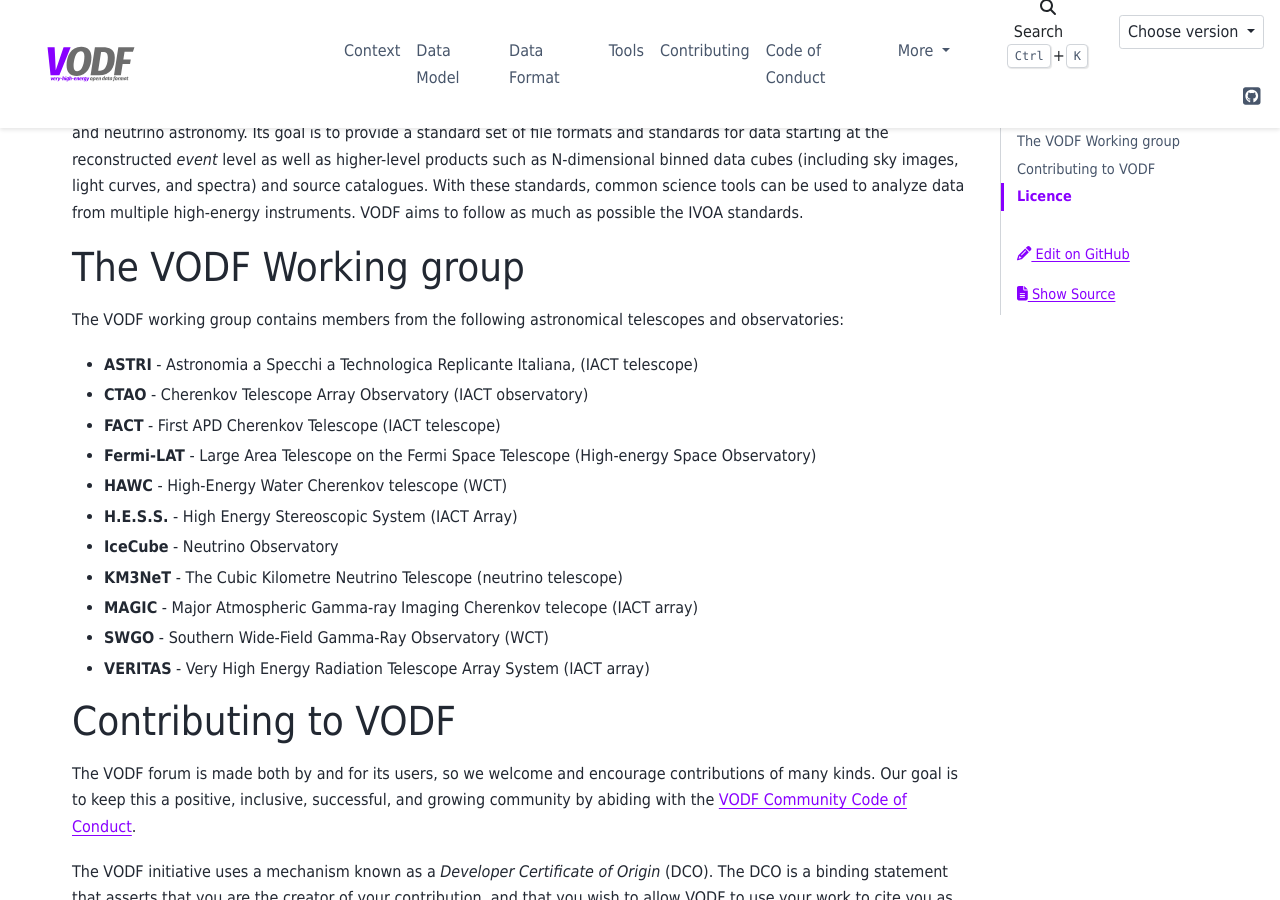
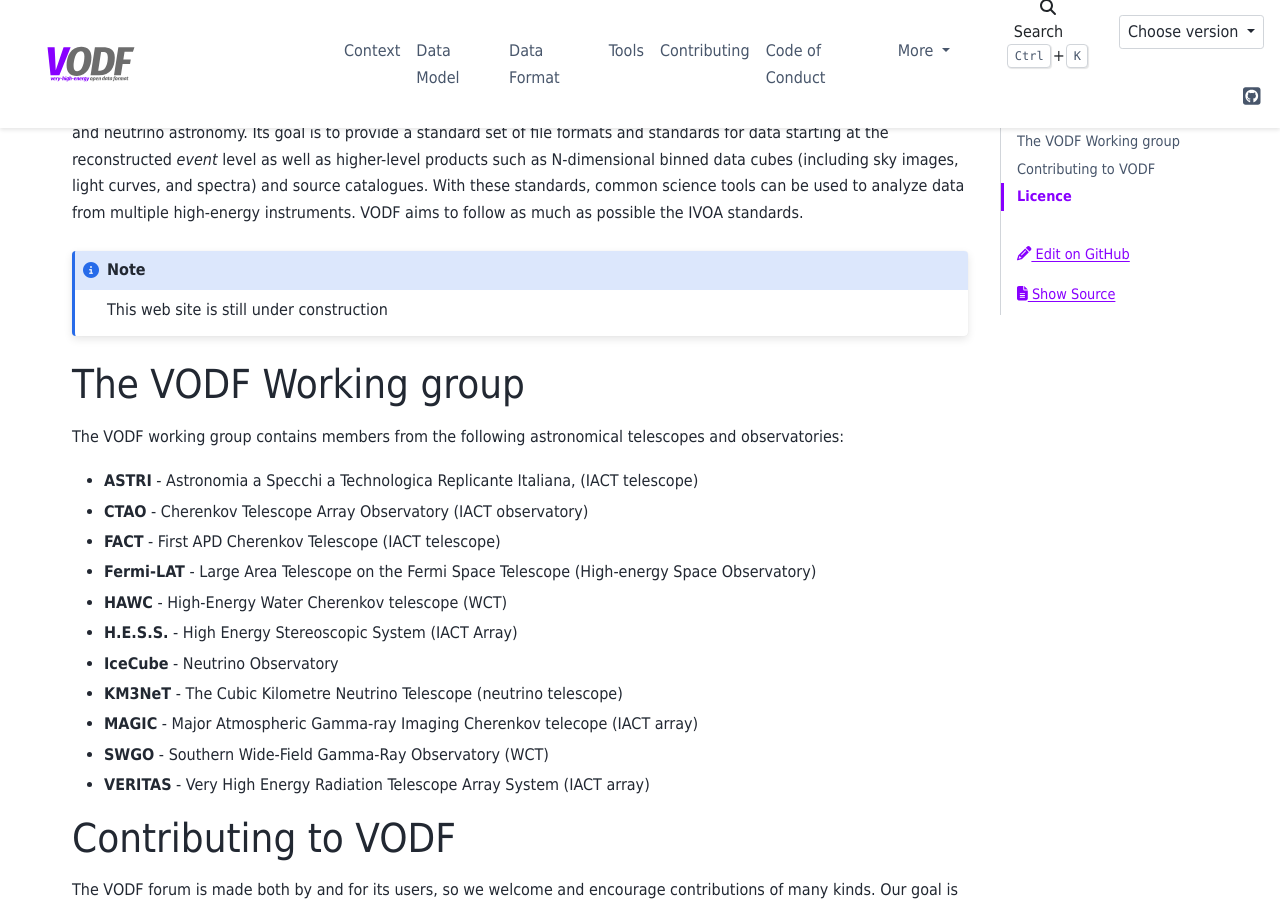
Before and after one commit to VODF/vodf-docs, a Sphinx documentation site: the page built from source/index.rst, in a window 1280 px wide and 900 px high, scrolled down 314 px. Built offline with Sphinx 7.4.7 and the PyData theme 0.15.4, drawn with Linux system fonts in a browser that asks for light colours; part of the change alters nothing that is shown.

Commit message:
Fix links and add a note
Signed-off-by: Bruno Khelifi <khelifi@in2p3.fr>

```diff
--- a/source/index.rst
+++ b/source/index.rst
@@ -21,6 +21,8 @@ spectra) and source catalogues. With these standards, common science tools can
 be used to analyze data from multiple high-energy instruments.  VODF aims to
 follow as much as possible the IVOA standards.
 
+..  note::
+    This web site is still under construction
 
 ======================
 The VODF Working group
@@ -52,14 +54,14 @@ Contributing to VODF
 The VODF forum is made both by and for its users, so we welcome and
 encourage contributions of many kinds. Our goal is to keep this a positive,
 inclusive, successful, and growing community by abiding with the
-`VODF Community Code of Conduct <https://vodf.org/code_conduct.html>`_.
+`VODF Community Code of Conduct <./code_conduct.html>`_.
 
 The VODF initiative uses a mechanism known as a `Developer Certificate of Origin`
 (DCO). The DCO is a binding statement that asserts that you are the creator of
 your contribution, and that you wish to allow VODF to use your work to cite
 you as contributor. More detailed information on contributing to the project or
 submitting feedback can be found on the
-`Contributing page <https://vodf.org/contributing.html>`_.
+`Contributing page <./contributing.html>`_.
 
 =======
 Licence
```
